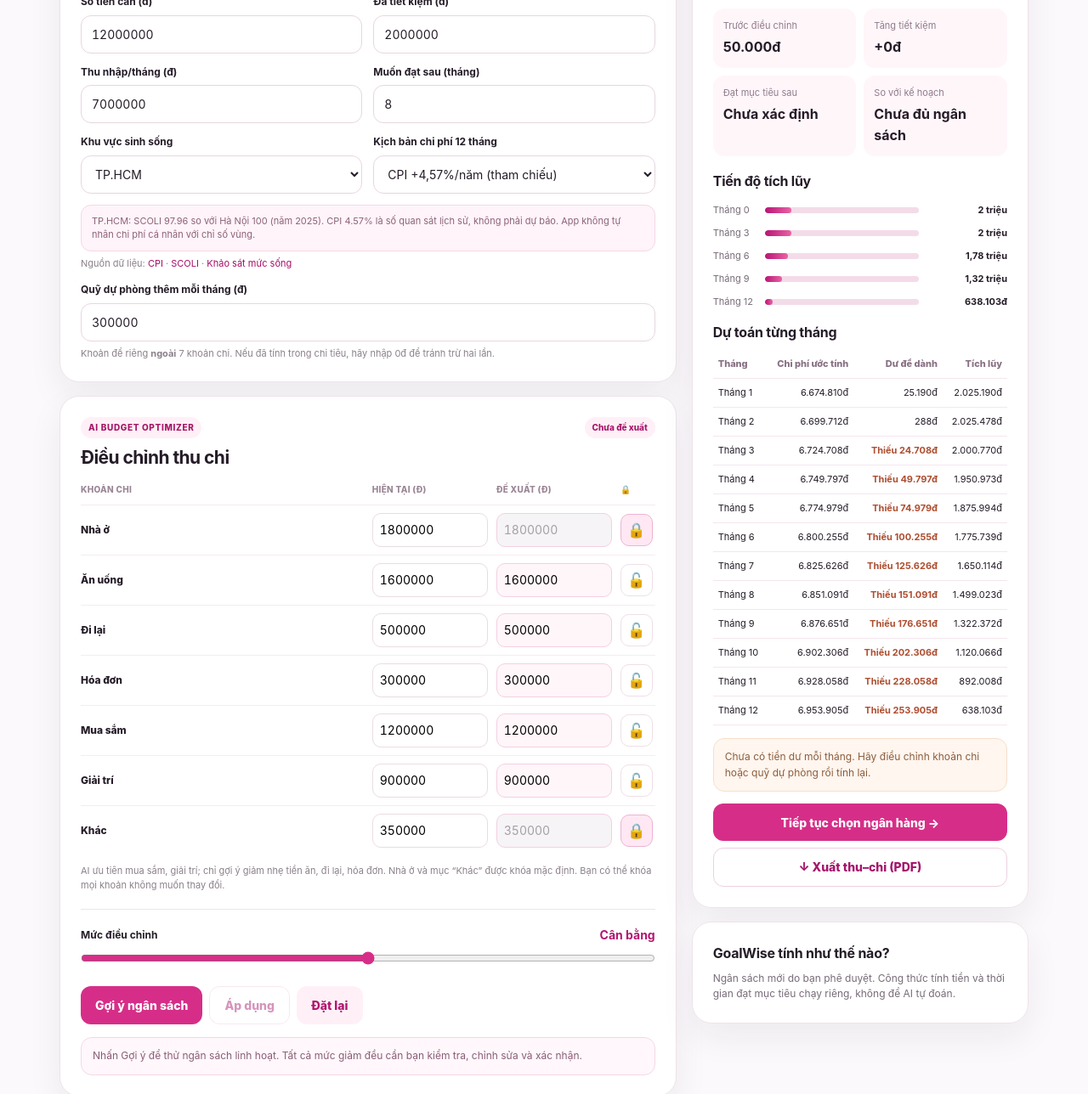
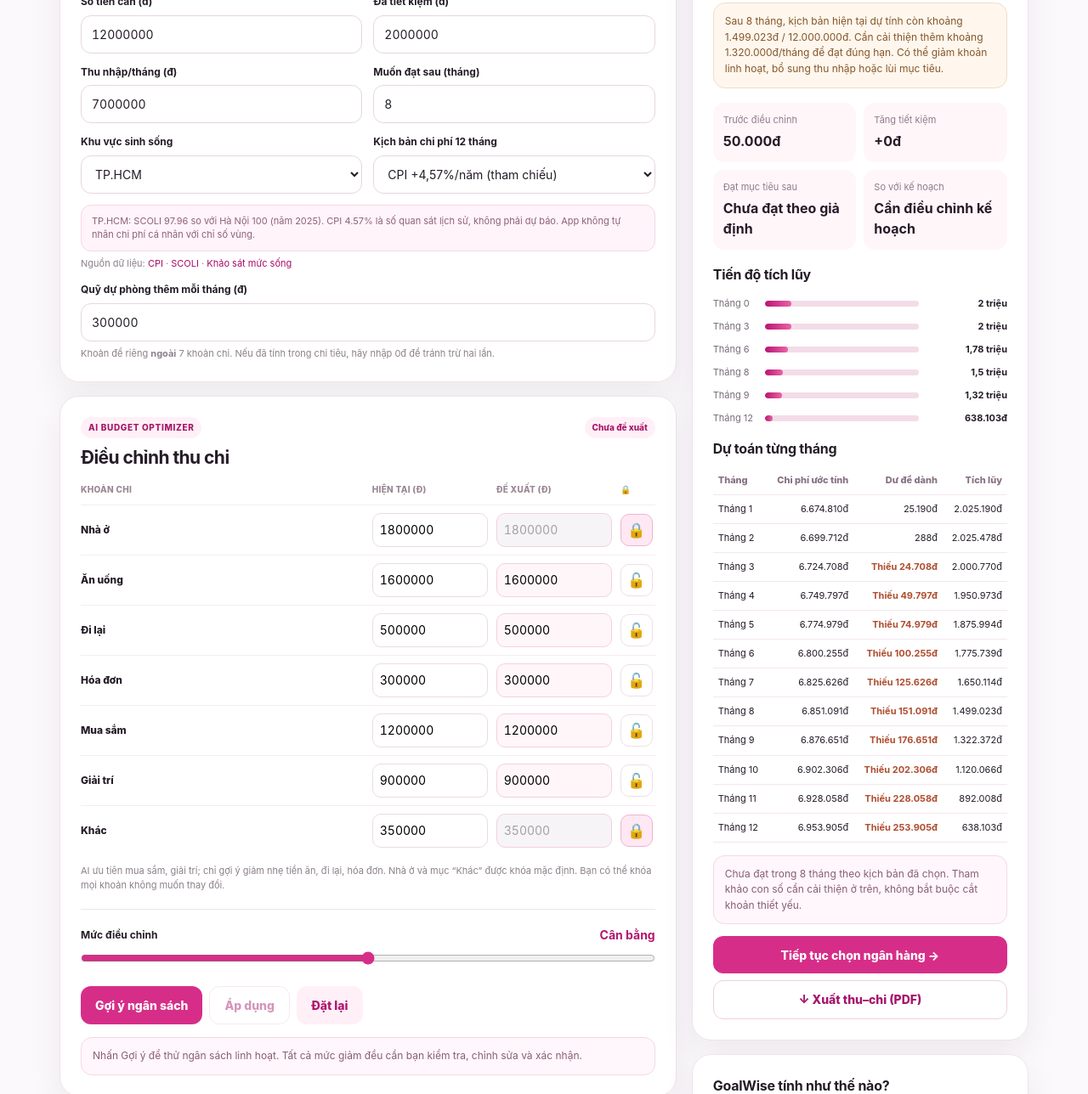
Before and after one commit to thulebachanh0807-png/goalwise-demo-1-, a plain HTML site: page index.html in a window 1280 px wide. Shown: the part 620-1908 px from the top of the page at 85% size. Drawn offline with Linux system fonts and the light colour scheme; no server answers.

Commit message:
Explain goal shortfalls instead of showing unavailable results

```diff
--- a/index.html
+++ b/index.html
@@ -41,6 +41,8 @@
  #budgetPrint .printnote,#budgetPrint .printsources{font-size:8pt;color:#555;line-height:1.45;margin-top:8pt}
  #budgetPrint h2{break-after:avoid}
 }
+.goaladvice{background:#fff7ed;border:1px solid #efdec5;border-radius:14px;padding:12px 13px;color:#84562b;font-size:12px;line-height:1.55;margin-top:10px}.goaladvice.good{background:#effaf5;border-color:#cde9d9;color:#176b4c}
+@media(max-width:650px){.goaladvice{font-size:12px}}
 </style></head>
 <body>
 <header class="nav"><div class="navin"><div class="brand"><div class="mark" aria-hidden="true">G</div><div><div class="brandname">Goal<span>Wise</span> <span style="font-size:12px;color:#887381">AI</span></div><div class="subbrand">YOUR SAVING COMPANION</div></div></div><div class="navright"><span class="livebadge" id="status">● Bản demo offline</span></div></div></header>
@@ -65,7 +67,7 @@
 <p class="hint" style="margin:10px 0 0">AI ưu tiên mua sắm, giải trí; chỉ gợi ý giảm nhẹ tiền ăn, đi lại, hóa đơn. Nhà ở và mục “Khác” được khóa mặc định. Bạn có thể khóa mọi khoản không muốn thay đổi.</p>
 <div class="separator"></div><div class="flex between"><label for="strength" style="font-size:12px;font-weight:750">Mức điều chỉnh</label><b style="color:#b31570" id="strengthName">Cân bằng</b></div><input class="range" type="range" id="strength" min="1" max="3" step="1" value="2">
 <div class="actions"><button type="button" id="suggest" class="button primary">✦ AI đề xuất ngân sách</button><button type="button" id="apply" class="button outline" disabled>Áp dụng</button><button type="button" id="reset" class="button secondary">Đặt lại</button></div><div id="budgetExplanation" class="alert neutral" aria-live="polite">Nhấn Gợi ý để thử ngân sách linh hoạt. Tất cả mức giảm đều cần bạn kiểm tra, chỉnh sửa và xác nhận.</div></section>
-</div><aside class="stack sticky"><section class="card"><span class="sectiontag">KẾT QUẢ</span><div class="fine">Có thể dành ra mỗi tháng</div><div class="resultvalue" id="monthly">—</div><div class="budgetmath" id="budgetMath" aria-live="polite"></div><button type="button" class="button outline sm" id="reserveHelper" hidden>Thử thay đổi quỹ dự phòng</button><div class="metricgrid"><div class="metric"><small>Trước điều chỉnh</small><strong id="before">—</strong></div><div class="metric"><small>Tăng tiết kiệm</small><strong id="gain">—</strong></div><div class="metric"><small>Đạt mục tiêu sau</small><strong id="eta">—</strong></div><div class="metric"><small>So với kế hoạch</small><strong id="feasible">—</strong></div></div><h3>Tiến độ tích lũy</h3><div class="timeline" id="timeline"></div><h3 style="margin-top:15px">Dự toán từng tháng</h3><div class="monthscroll"><table class="monthtable"><thead><tr><th>Tháng</th><th>Chi phí ước tính</th><th>Dư để dành</th><th>Tích lũy</th></tr></thead><tbody id="monthlyRows"></tbody></table></div><div class="alert" id="plannerWarning" aria-live="polite"></div><button type="button" class="button primary wide" id="next" style="margin-top:14px">Tiếp tục chọn ngân hàng →</button><button type="button" class="button outline wide" id="exportBudget" style="margin-top:8px">↓ Xuất thu–chi (PDF)</button></section>
+</div><aside class="stack sticky"><section class="card"><span class="sectiontag">KẾT QUẢ</span><div class="fine">Có thể dành ra mỗi tháng</div><div class="resultvalue" id="monthly">—</div><div class="budgetmath" id="budgetMath" aria-live="polite"></div><button type="button" class="button outline sm" id="reserveHelper" hidden>Thử thay đổi quỹ dự phòng</button><div id="goalAdvice" class="goaladvice" aria-live="polite"></div><div class="metricgrid"><div class="metric"><small>Trước điều chỉnh</small><strong id="before">—</strong></div><div class="metric"><small>Tăng tiết kiệm</small><strong id="gain">—</strong></div><div class="metric"><small>Đạt mục tiêu sau</small><strong id="eta">—</strong></div><div class="metric"><small>So với kế hoạch</small><strong id="feasible">—</strong></div></div><h3>Tiến độ tích lũy</h3><div class="timeline" id="timeline"></div><h3 style="margin-top:15px">Dự toán từng tháng</h3><div class="monthscroll"><table class="monthtable"><thead><tr><th>Tháng</th><th>Chi phí ước tính</th><th>Dư để dành</th><th>Tích lũy</th></tr></thead><tbody id="monthlyRows"></tbody></table></div><div class="alert" id="plannerWarning" aria-live="polite"></div><button type="button" class="button primary wide" id="next" style="margin-top:14px">Tiếp tục chọn ngân hàng →</button><button type="button" class="button outline wide" id="exportBudget" style="margin-top:8px">↓ Xuất thu–chi (PDF)</button></section>
 <section class="card"><h3>GoalWise tính như thế nào?</h3><p class="fine" style="margin:0">Ngân sách mới do bạn phê duyệt. Công thức tính tiền và thời gian đạt mục tiêu chạy riêng, không để AI tự đoán.</p></section></aside></div></section>
 <section class="screen" id="screen2"><div class="layout"><div class="stack">
 <section class="card"><span class="sectiontag">AI BANK MATCHER</span><h2>Số tiền này nên gửi ở đâu?</h2><div class="metricgrid"><div class="metric"><small>Tiết kiệm mỗi tháng</small><strong id="bankMonthly">—</strong></div><div class="metric"><small>Đã tích lũy</small><strong id="bankSaved">—</strong></div></div>
@@ -190,13 +192,15 @@ async function suggest(){
  }catch(e){lines=localSuggestion();aiError=String(e.message||'không rõ nguyên nhân');$('status').textContent='● Gemini lỗi · Xem thông báo'}
  finally{btn.disabled=false;btn.textContent=aiReady?'✦ AI đề xuất ngân sách':'Gợi ý ngân sách'}
  applied=false;$('apply').disabled=false;$('budgetMode').textContent=fromAI?'Gợi ý Gemini':'Gợi ý quy tắc';
- const detail=lines.length?'Có thể cân nhắc: '+lines.join(' · ')+'. Bạn tự quyết định mức cuối cùng.':'Chưa tìm thấy khoản có thể giảm trong giới hạn đã chọn.';
- $('budgetExplanation').textContent=(aiError?'Gemini chưa trả lời: '+aiError+'. App dùng gợi ý dự phòng.\n\n':'')+detail;
+ const detail=lines.length?'Có thể cân nhắc: '+lines.join(' · ')+'. ':'Hiện chưa có khoản phù hợp để tự động giảm. ';
+ const extra=neededPerMonth();
+ const advice=extra>0?'Với kế hoạch này, để đạt mục tiêu đúng '+n('targetMonths')+' tháng vẫn cần tăng khả năng tiết kiệm khoảng '+fmt(extra)+'/tháng. Có thể lùi hạn, giảm giá mục tiêu hoặc bổ sung thu nhập.':'Mục tiêu đạt được theo giả định đã chọn.';
+ $('budgetExplanation').textContent=(aiError?'Gemini chưa trả lời: '+aiError+'. App dùng gợi ý dự phòng.\n\n':'')+detail+advice;
  renderBudget();syncAll();
 }
 function renderTimeline(){
  const host=$('timeline'),goal=n('price'),months=eta();host.replaceChildren();
- const milestones=months===Infinity?[0,3,6,9,12]:[0,3,6,9,12,months].filter(m=>m<=120);
+ const milestones=[0,3,6,9,12,n('targetMonths'),...(Number.isFinite(months)?[months]:[])].filter(m=>Number.isFinite(m)&&m>=0&&m<=120);
  [...new Set(milestones)].sort((a,b)=>a-b).forEach(m=>{
   const reached=forecastSavings(m);
   const row=document.createElement('div');row.className='trow';
@@ -226,31 +230,37 @@ function updateMarketContext(){
 }
 
 function syncPlanner(){
- const income=n('income'),reserve=n('reserve'),expense=sum('proposed');
- const prev=surplus('original'),curr=income-expense-reserve,months=eta();
- const gap=Math.max(0,n('price')-n('current'));
+ const income=n('income'),reserve=n('reserve'),expense=sum('proposed'),targetMonths=Math.max(1,n('targetMonths'));
+ const prev=surplus('original'),curr=income-expense-reserve,months=eta(),goal=n('price'),already=n('current');
+ const atTarget=forecastSavings(targetMonths),shortfall=Math.max(0,goal-atTarget),extra=neededPerMonth();
  $('monthly').textContent=fmt(Math.max(0,curr));
  $('before').textContent=short(Math.max(0,prev));
  $('gain').textContent=(curr-prev>=0?'+':'')+short(curr-prev);
- $('eta').textContent=months===0?'Đã đạt mục tiêu':Number.isFinite(months)?months+' tháng':'Chưa xác định';
- $('feasible').textContent=months===0?'Đã đủ tiền':months===Infinity?'Chưa đủ ngân sách':months<=n('targetMonths')?'Đúng kế hoạch':'Chậm '+(months-n('targetMonths'))+' tháng';
+ $('eta').textContent=months===0?'Đã đạt mục tiêu':Number.isFinite(months)?months+' tháng':'Chưa đạt theo giả định';
+ $('feasible').textContent=months===0?'Đã đủ tiền':shortfall<=0?'Đúng kế hoạch':'Cần điều chỉnh kế hoạch';
  const math=$('budgetMath');
  math.textContent='Thu nhập '+fmt(income)+' − Chi tiêu '+fmt(expense)+' − Quỹ dự phòng '+fmt(reserve)+' = '+(curr<0?'Thiếu '+fmt(-curr):'Dư '+fmt(curr))+'/tháng.';
  math.classList.toggle('negative',curr<0);
+ const advice=$('goalAdvice');
+ if(already>=goal){advice.textContent='Bạn đã có đủ tiền cho mục tiêu. Hãy cân nhắc giữ khoản cần dùng sớm ở nơi dễ rút.';advice.className='goaladvice good'}
+ else if(shortfall>0){
+  advice.textContent='Sau '+targetMonths+' tháng, kịch bản hiện tại dự tính còn khoảng '+fmt(Math.max(0,atTarget))+' / '+fmt(goal)+'. Cần cải thiện thêm khoảng '+fmt(extra)+'/tháng để đạt đúng hạn. Có thể giảm khoản linh hoạt, bổ sung thu nhập hoặc lùi mục tiêu.';
+  advice.className='goaladvice';
+ }else{advice.textContent='Dòng tiền dự kiến đủ để đạt mục tiêu trong '+targetMonths+' tháng theo kịch bản đã chọn.';advice.className='goaladvice good'}
  const helper=$('reserveHelper'),unreserved=income-expense;
  const proposal=Math.max(0,Math.min(Math.round(income*.1/50000)*50000,Math.floor(Math.max(0,unreserved)/50000)*50000));
- const possible=curr<0&&unreserved>0&&reserve>proposal;
- helper.hidden=!possible;helper.dataset.proposed=String(proposal);
- if(possible)helper.textContent='Thử quỹ dự phòng '+fmt(proposal)+'/tháng';
+ const canSuggest=curr<0&&unreserved>0&&reserve>proposal;
+ helper.hidden=!canSuggest;helper.dataset.proposed=String(proposal);
+ if(canSuggest)helper.textContent='Thử quỹ dự phòng '+fmt(proposal)+'/tháng';
  renderTimeline();updateMarketContext();$('next').disabled=!valid();
  const w=$('plannerWarning');
- if(curr<0){w.textContent='Ngân sách tháng thiếu '+fmt(-curr)+'. Kiểm tra quỹ dự phòng có bị tính trùng không, hoặc điều chỉnh khoản chi có thể giảm. App không tự cắt chi phí thiết yếu.';w.className='alert'}
- else if(months===0){w.textContent='Bạn đã có đủ tiền cho mục tiêu. Nếu cần mua sớm, hãy cân nhắc giữ tiền ở nơi dễ rút.';w.className='alert success'}
- else if(months===Infinity){w.textContent='Chưa có tiền dư mỗi tháng. Hãy điều chỉnh khoản chi hoặc quỹ dự phòng rồi tính lại.';w.className='alert'}
- else{w.textContent='Dự kiến đạt mục tiêu sau '+months+' tháng, chưa tính lãi tiền gửi.';w.className='alert success'}
- if(gap===0&&curr<0)w.textContent+=' Bạn có thể đủ tiền mua mục tiêu nhưng thu chi hằng tháng vẫn đang âm.';
+ if(curr<0){w.textContent='Ngân sách tháng đang thiếu '+fmt(-curr)+'. Kiểm tra quỹ dự phòng có bị tính trùng không hoặc khoản nào thực sự có thể giảm.';w.className='alert'}
+ else if(months===0){w.textContent='Mục tiêu đã đủ vốn; không cần tiết kiệm thêm cho mục tiêu này.';w.className='alert success'}
+ else if(shortfall>0){w.textContent='Chưa đạt trong '+targetMonths+' tháng theo kịch bản đã chọn. Tham khảo con số cần cải thiện ở trên, không bắt buộc cắt khoản thiết yếu.';w.className='alert neutral'}
+ else{w.textContent='Kế hoạch đáp ứng mục tiêu theo giả định, chưa tính lãi ngân hàng hoặc thu nhập phát sinh.';w.className='alert success'}
 }
-function bankContext(){const months=eta(),month=n('depositMonth');const available=Math.max(0,forecastSavings(month));const until=Number.isFinite(months)?Math.max(0,months-month):0;return {available,until,month,principal:n('principal'),monthly:saving()}}
+
+function bankContext(){const months=eta(),month=n('depositMonth');const available=Math.max(0,forecastSavings(month));const until=Math.max(0,(Number.isFinite(months)?months:n('targetMonths'))-month);return {available,until,month,principal:n('principal'),monthly:saving()}}
 function syncDeposit(auto){const c=bankContext();$('bankMonthly').textContent=fmt(c.monthly);$('bankSaved').textContent=fmt(n('current'));if(auto){depositManual=false;$('principal').value=Math.floor(c.available/10000)*10000}renderCompare()}
 function syncAll(){syncPlanner();syncDeposit(!depositManual)}
 function switchView(v){view=v;$('screen1').classList.toggle('on',v===1);$('screen2').classList.toggle('on',v===2);$('tab1').classList.toggle('on',v===1);$('tab2').classList.toggle('on',v===2);if(v===2)renderCompare();window.scrollTo({top:0,behavior:'smooth'})}
@@ -400,7 +410,7 @@ function exportBudgetPDF(){
   ['Mục tiêu tiết kiệm', $('goal').value.trim()||'Chưa ghi'],
   ['Giá mục tiêu',fmt(n('price'))],
   ['Tiền đang có',fmt(n('current'))],
-  ['Dự kiến đạt mục tiêu',eta()===0?'Đã đủ tiền':Number.isFinite(eta())?eta()+' tháng':'Chưa xác định']
+  ['Dự kiến đạt mục tiêu',eta()===0?'Đã đủ tiền':Number.isFinite(eta())?eta()+' tháng':'Chưa đạt theo kịch bản']
  ];
  for(const [k,v] of summary){const row=overview.insertRow();const a=row.insertCell(),b=row.insertCell();a.textContent=k;b.textContent=v}
  report.append(overview);
```
